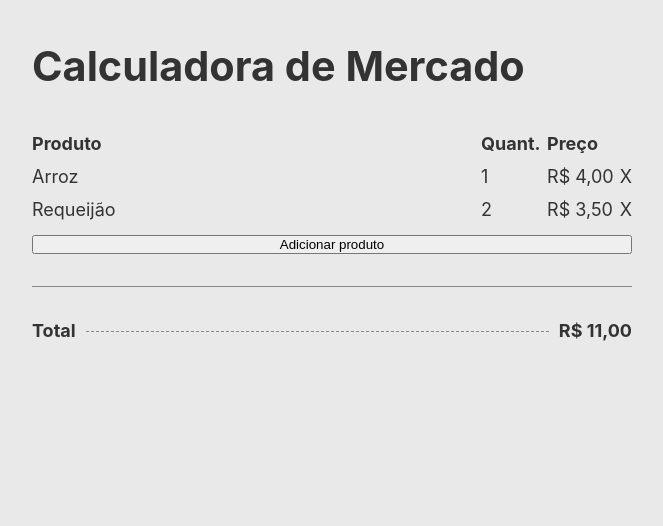
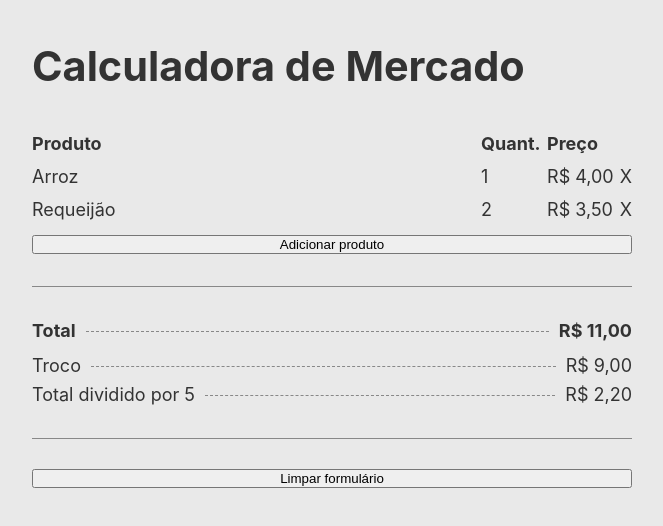
Before and after one commit to iagobruno/calculadora-de-mercado, a Svelte app: page / in a window 1280 px wide. Shown: the top 526 px of the page, without its empty margins (308-971 px from the left). Built offline with nearby package versions, Linux system fonts and the light colour scheme.

Commit message:
feat: Adiciona botão para limpar formulário

```diff
--- a/src/App.svelte
+++ b/src/App.svelte
@@ -2,7 +2,7 @@
   import Header from './components/Header.svelte'
   import Table from './components/Table.svelte'
   import Summary from './components/Summary.svelte'
-  import type { Items, Item } from './types'
+  import type { Items, Item, Discount, TrocoPara, DivideBy } from './types'
   // import { state } from './store'
 
   // STATES
@@ -10,6 +10,9 @@
     { id: 1, title: 'Arroz', quantity: 1, price: 4.00 },
     { id: 2, title: 'Requeijão', quantity: 2, price: 3.50 },
   ]
+  let discount: Discount = null
+  let trocoPara: TrocoPara = 20
+  let divideBy: DivideBy = 5
 
   function handleAddItem (event: CustomEvent<Item>) {
     const newItem = {
@@ -19,8 +22,8 @@
     list = [...list, newItem]
   }
 
-  function handleEditItem (idToEdit: Item['id'], updatedItem: Item) {
-    const index = list.findIndex(item => item.id === idToEdit)
+  function handleEditItem (idToUpdate: Item['id'], updatedItem: Item) {
+    const index = list.findIndex(item => item.id === idToUpdate)
 
     list.splice(index, 1, updatedItem)
     list = list // force svelte re-render the list
@@ -33,6 +36,9 @@
   // TODO: Limpar também os valoes "discount" "divideBy" e "trocoPara"
   function handleCleanList () {
     list = []
+    discount = null
+    trocoPara = null
+    divideBy = 1
   }
 </script>
 
@@ -46,4 +52,16 @@
 
 <hr />
 
-<Summary {list} />
+<Summary
+  {list}
+  {discount}
+  {trocoPara}
+  {divideBy}
+/>
+
+<hr />
+
+<button
+  on:click={handleCleanList}
+  disabled={list.length === 0}
+>Limpar formulário</button>
--- a/src/components/Summary.svelte
+++ b/src/components/Summary.svelte
@@ -1,12 +1,12 @@
 <script lang="ts">
-  import type { Discount, Items } from '../types'
+  import type { Discount, Items, TrocoPara } from '../types'
   import { formatMoney, calcTotal, calcDiscount } from '../helpers'
 
   // PROPS
   export let list: Items = []
   export let discount: Discount | null = 0
   export let divideBy: number = 1
-  export let trocoPara: number | null = null
+  export let trocoPara: TrocoPara = null
 
   // STATES
   $: subtotal = calcTotal(list)
--- a/src/types.ts
+++ b/src/types.ts
@@ -9,4 +9,6 @@ export type ItemWithoutId = Omit<Item, 'id'>
 
 export type Items = Array<Item>
 
-export type Discount = `${number}%` | `${number}` | number
+export type Discount = `${number}%` | `${number}` | number | null
+export type TrocoPara = number | null
+export type DivideBy = number
```
